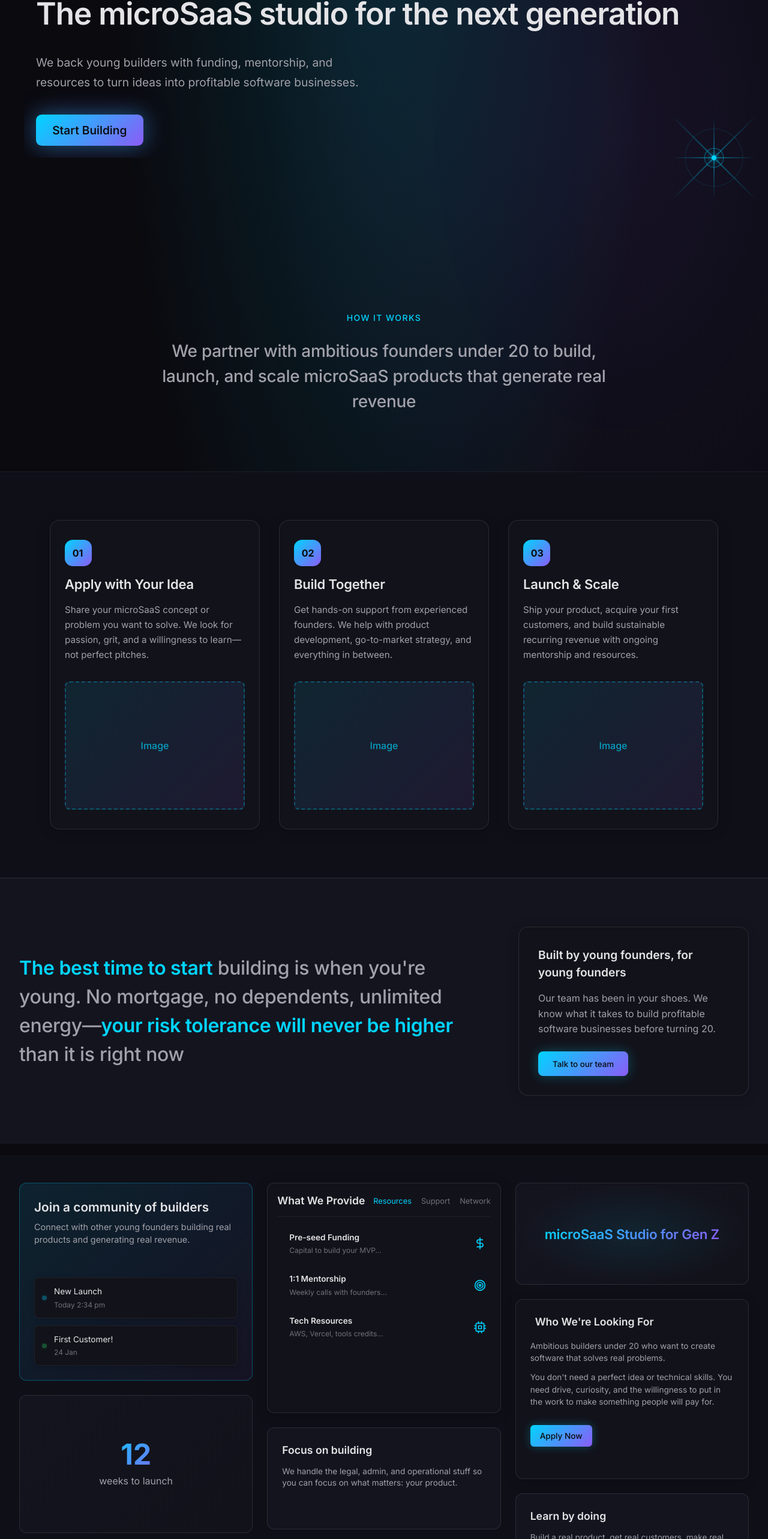
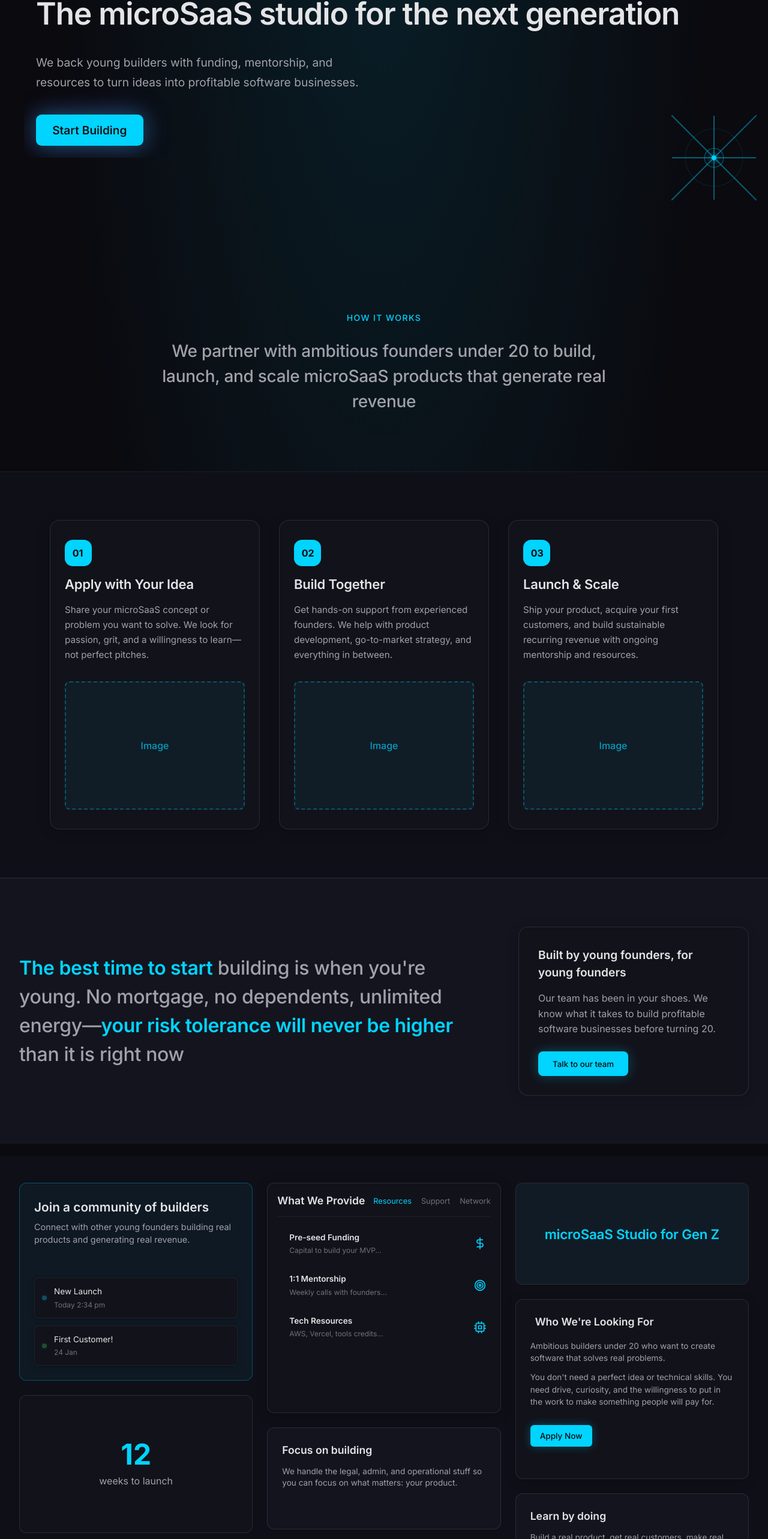
Before and after one commit to Flaryiest/dolos, a React (Vite) app in the folder web/: page / in a window 1280 px wide. Shown: the part 215-2781 px from the top of the page at 60% size. Built offline with nearby package versions, Linux system fonts and the light colour scheme.

Commit message:
removed gradients

```diff
--- a/web/src/components/navbar/navbar.css
+++ b/web/src/components/navbar/navbar.css
@@ -154,7 +154,7 @@
     left: 0;
     width: 0;
     height: 2px;
-    background: var(--accent-gradient);
+    background: var(--accent-primary);
     transition: width 0.3s ease;
 }
 
@@ -181,7 +181,7 @@
 }
 
 .navbar-signup {
-    background: var(--accent-gradient);
+    background: var(--accent-primary);
     color: var(--space-bg-primary);
     padding: 0.5rem 1.25rem;
     border-radius: 0.375rem;
@@ -289,7 +289,7 @@
 
 .mobile-menu-signup {
     display: inline-block;
-    background: var(--accent-gradient);
+    background: var(--accent-primary);
     color: var(--space-bg-primary);
     padding: 0.75rem 1.5rem;
     border-radius: 0.5rem;
--- a/web/src/pages/apply/apply.css
+++ b/web/src/pages/apply/apply.css
@@ -159,7 +159,7 @@
     width: 120px;
     height: 120px;
     border-radius: 50%;
-    background: radial-gradient(circle at center, rgba(30, 30, 35, 1) 0%, rgba(10, 10, 12, 1) 100%);
+    background: #1a1a1f;
     display: flex;
     align-items: center;
     justify-content: center;
@@ -176,7 +176,7 @@
     content: '';
     position: absolute;
     inset: 0;
-    background: radial-gradient(circle at 30% 30%, rgba(255,255,255,0.03), transparent 50%);
+    background: rgba(255, 255, 255, 0.02);
 }
 
 .welcome-icon svg {
@@ -491,7 +491,7 @@
 }
 
 .success-icon {
-    background: linear-gradient(135deg, #00c853, #00e676);
+    background: #00c853;
     box-shadow: 0 0 40px rgba(0, 200, 83, 0.4);
 }
 
@@ -552,10 +552,10 @@
     align-items: center;
     gap: 0.75rem;
     padding: 1rem 2rem;
-    background: linear-gradient(135deg, var(--accent-primary), var(--accent-secondary, #0066ff));
+    background: var(--accent-primary);
     border: none;
     border-radius: 8px;
-    color: white;
+    color: var(--space-bg-primary);
     font-size: 1.125rem;
     font-weight: 600;
     font-family: inherit;
--- a/web/src/pages/careers/careers.css
+++ b/web/src/pages/careers/careers.css
@@ -22,8 +22,8 @@
     transform: translateX(-50%);
     width: 500px;
     height: 350px;
-    background: radial-gradient(ellipse at center, var(--accent-secondary-glow), transparent 70%);
-    opacity: 0.4;
+    background: var(--accent-primary-glow);
+    opacity: 0.3;
     pointer-events: none;
 }
 
@@ -83,7 +83,7 @@
 }
 
 .filter-btn.active {
-    background: var(--accent-gradient);
+    background: var(--accent-primary);
     border-color: transparent;
     color: var(--space-bg-primary);
 }
--- a/web/src/pages/contact/contact.css
+++ b/web/src/pages/contact/contact.css
@@ -22,9 +22,8 @@
     transform: translateX(-50%);
     width: 600px;
     height: 400px;
-    background: radial-gradient(ellipse at center, var(--accent-primary-glow), transparent 60%),
-                radial-gradient(ellipse at 70% 30%, var(--accent-secondary-glow), transparent 50%);
-    opacity: 0.4;
+    background: var(--accent-primary-glow);
+    opacity: 0.3;
     pointer-events: none;
 }
 
--- a/web/src/pages/index/index.css
+++ b/web/src/pages/index/index.css
@@ -15,8 +15,7 @@
 }
 
 .section-one-background {
-    background: radial-gradient(ellipse at 50% 0%, rgba(0, 212, 255, 0.15) 0%, transparent 50%),
-                radial-gradient(ellipse at 80% 20%, rgba(139, 92, 246, 0.1) 0%, transparent 40%),
+    background: radial-gradient(ellipse at 50% 0%, rgba(0, 212, 255, 0.1) 0%, transparent 60%),
                 var(--space-bg-primary);
     width: 100%;
     height: 60%;
@@ -113,7 +112,7 @@
     font-size: 1.2rem;
     font-weight: 550;
     line-height: 1.5rem;
-    background: var(--accent-gradient);
+    background: var(--accent-primary);
     color: var(--space-bg-primary);
     padding: 0.9rem 1.7rem;
     border-radius: 0.6rem;
@@ -197,12 +196,7 @@
 /* Star lines - isometric cross pattern */
 .star-line {
     position: absolute;
-    background: linear-gradient(
-        to bottom,
-        transparent 0%,
-        var(--accent-primary) 50%,
-        transparent 100%
-    );
+    background: var(--accent-primary);
     opacity: 0.6;
     animation: starLinePulse 3s ease-in-out infinite;
 }
@@ -221,12 +215,7 @@
     top: 50%;
     left: 0;
     transform: translateY(-50%);
-    background: linear-gradient(
-        to right,
-        transparent 0%,
-        var(--accent-primary) 50%,
-        transparent 100%
-    );
+    background: var(--accent-primary);
 }
 
 .star-line-3 {
@@ -355,7 +344,7 @@
 
 /* Large Visual Element */
 .visual-section {
-    background: linear-gradient(135deg, #fdf2f8 0%, #fce7f3 100%);
+    background: var(--space-bg-secondary);
     padding: 4rem 2rem;
     margin-top: 2rem;
     width: 100%;
@@ -616,7 +605,7 @@
 
 .content-line {
     height: clamp(2px, 0.8vw, 4px);
-    background: linear-gradient(90deg, #f9a8d4, #fbbf24);
+    background: var(--accent-primary);
     border-radius: 2px;
     opacity: 0.7;
 }
@@ -637,10 +626,10 @@
     position: absolute;
     bottom: clamp(0.5rem, 1.5vw, 1rem);
     right: clamp(0.5rem, 1.5vw, 1rem);
-    background: linear-gradient(135deg, #f9a8d4, #fbbf24);
+    background: var(--accent-primary);
     padding: clamp(0.3rem, 1vw, 0.5rem) clamp(0.5rem, 1.5vw, 1rem);
     border-radius: 0.5rem;
-    box-shadow: 0 4px 15px rgba(249, 168, 212, 0.3);
+    box-shadow: 0 4px 15px var(--accent-primary-glow);
 }
 
 .highlight-text {
@@ -743,7 +732,7 @@
     font-size: 1rem;
     font-weight: 700;
     margin-bottom: 1rem;
-    background: var(--accent-gradient);
+    background: var(--accent-primary);
     color: var(--space-bg-primary);
     align-self: flex-start;
     border-radius: 30%;
@@ -770,7 +759,7 @@
 }
 
 .step-image-placeholder {
-    background: linear-gradient(135deg, rgba(0, 212, 255, 0.1), rgba(139, 92, 246, 0.1));
+    background: rgba(0, 212, 255, 0.06);
     border: 2px dashed var(--border-accent);
     border-radius: 0.5rem;
     height: 220px;
@@ -787,7 +776,8 @@
 }
 
 .cta-section {
-    background: linear-gradient(135deg, #e0f2fe 0%, #bae6fd 50%, #7dd3fc 100%);
+    background: #0c1929;
+    border: 1px solid rgba(0, 212, 255, 0.2);
     padding: 4rem 2rem;
     margin-top: 10rem;
     z-index: 1;
@@ -805,14 +795,14 @@
 .cta-title {
     font-size: 2rem;
     font-weight: 600;
-    color: #1e293b;
+    color: var(--text-primary);
     margin-bottom: 1rem;
     letter-spacing: -0.02em;
 }
 
 .cta-description {
     font-size: 1.05rem;
-    color: #475569;
+    color: var(--text-secondary);
     margin-bottom: 2rem;
     line-height: 1.6;
 }
@@ -825,21 +815,21 @@
 }
 
 .cta-primary {
-    background-color: #000;
-    color: white;
+    background-color: var(--accent-primary);
+    color: var(--space-bg-primary);
     padding: 1rem 2rem;
     border-radius: 0.6rem;
     text-decoration: none;
     font-weight: 600;
     font-size: 1.1rem;
     transition: all 0.3s ease;
-    box-shadow: 0 4px 15px rgba(0, 0, 0, 0.2);
+    box-shadow: 0 4px 20px var(--accent-primary-glow);
 }
 
 .cta-primary:hover {
-    background-color: #1f1f1f;
+    background-color: #00b8e6;
     transform: translateY(-2px);
-    box-shadow: 0 6px 20px rgba(0, 0, 0, 0.3);
+    box-shadow: 0 6px 30px var(--accent-primary-glow);
 }
 
 .cta-secondary {
@@ -943,7 +933,7 @@
 }
 
 .sidebar-cta {
-    background: var(--accent-gradient);
+    background: var(--accent-primary);
     color: var(--space-bg-primary);
     border: none;
     padding: 0.8rem 1.5rem;
@@ -1178,7 +1168,7 @@
 }
 
 .collaborate-card {
-    background: linear-gradient(135deg, rgba(0, 212, 255, 0.1), rgba(139, 92, 246, 0.05));
+    background: rgba(0, 212, 255, 0.05);
     border: 1px solid var(--border-accent);
     border-radius: 12px;
     padding: 1.5rem;
@@ -1257,7 +1247,7 @@
 }
 
 .response-card {
-    background: linear-gradient(135deg, var(--space-bg-tertiary), var(--space-bg-card));
+    background: var(--space-bg-card);
     border: 1px solid var(--border-light);
     border-radius: 12px;
     padding: 1.5rem;
@@ -1281,10 +1271,7 @@
 .response-number {
     font-size: 3rem;
     font-weight: 700;
-    background: var(--accent-gradient);
-    -webkit-background-clip: text;
-    -webkit-text-fill-color: transparent;
-    background-clip: text;
+    color: var(--accent-primary);
     line-height: 1;
 }
 
@@ -1438,7 +1425,7 @@
 }
 
 .brand-card {
-    background: linear-gradient(135deg, var(--space-bg-tertiary), var(--space-bg-card));
+    background: var(--space-bg-card);
     border: 1px solid var(--border-light);
     border-radius: 12px;
     padding: 1.5rem;
@@ -1467,17 +1454,14 @@
     left: 0;
     right: 0;
     bottom: 0;
-    background: radial-gradient(ellipse at 50% 50%, var(--accent-primary-glow), transparent 70%);
-    opacity: 0.3;
+    background: var(--accent-primary-glow);
+    opacity: 0.15;
 }
 
 .brand-title {
     font-size: 1.4rem;
     font-weight: 600;
-    background: var(--accent-gradient);
-    -webkit-background-clip: text;
-    -webkit-text-fill-color: transparent;
-    background-clip: text;
+    color: var(--accent-primary);
     text-align: center;
     line-height: 1.3;
     letter-spacing: -0.01em;
@@ -1520,7 +1504,7 @@
 }
 
 .summary-button {
-    background: var(--accent-gradient);
+    background: var(--accent-primary);
     color: var(--space-bg-primary);
     border: none;
     border-radius: 6px;
--- a/web/src/pages/portfolio/portfolio.css
+++ b/web/src/pages/portfolio/portfolio.css
@@ -22,8 +22,8 @@
     transform: translateX(-50%);
     width: 600px;
     height: 400px;
-    background: radial-gradient(ellipse at center, var(--accent-primary-glow), transparent 70%);
-    opacity: 0.4;
+    background: var(--accent-primary-glow);
+    opacity: 0.3;
     pointer-events: none;
 }
 
@@ -97,11 +97,11 @@
 .screenshot-placeholder {
     width: 100%;
     height: 100%;
-    background: linear-gradient(135deg, var(--space-bg-tertiary), var(--space-bg-secondary));
+    background: var(--space-bg-tertiary);
 }
 
 .project-card.upcoming .screenshot-placeholder {
-    background: linear-gradient(135deg, rgba(0, 212, 255, 0.05), rgba(139, 92, 246, 0.05));
+    background: rgba(0, 212, 255, 0.03);
 }
 
 .project-info {
@@ -118,7 +118,7 @@
 .project-logo {
     width: 28px;
     height: 28px;
-    background: var(--accent-gradient);
+    background: var(--accent-primary);
     border-radius: 4px;
     flex-shrink: 0;
 }
@@ -197,7 +197,7 @@
     display: inline-flex;
     align-items: center;
     gap: 0.5rem;
-    background: var(--accent-gradient);
+    background: var(--accent-primary);
     color: var(--space-bg-primary);
     padding: 0.875rem 1.75rem;
     border-radius: 8px;
--- a/web/src/styles/globals.css
+++ b/web/src/styles/globals.css
@@ -138,7 +138,7 @@ table {
   --accent-primary-glow: rgba(0, 212, 255, 0.3);
   --accent-secondary: #8b5cf6;
   --accent-secondary-glow: rgba(139, 92, 246, 0.3);
-  --accent-gradient: linear-gradient(135deg, #00d4ff 0%, #8b5cf6 100%);
+  --accent-gradient: #00d4ff; /* Changed from gradient to solid */
 
   /* Text Colors */
   --text-primary: #e4e4e7;
```
